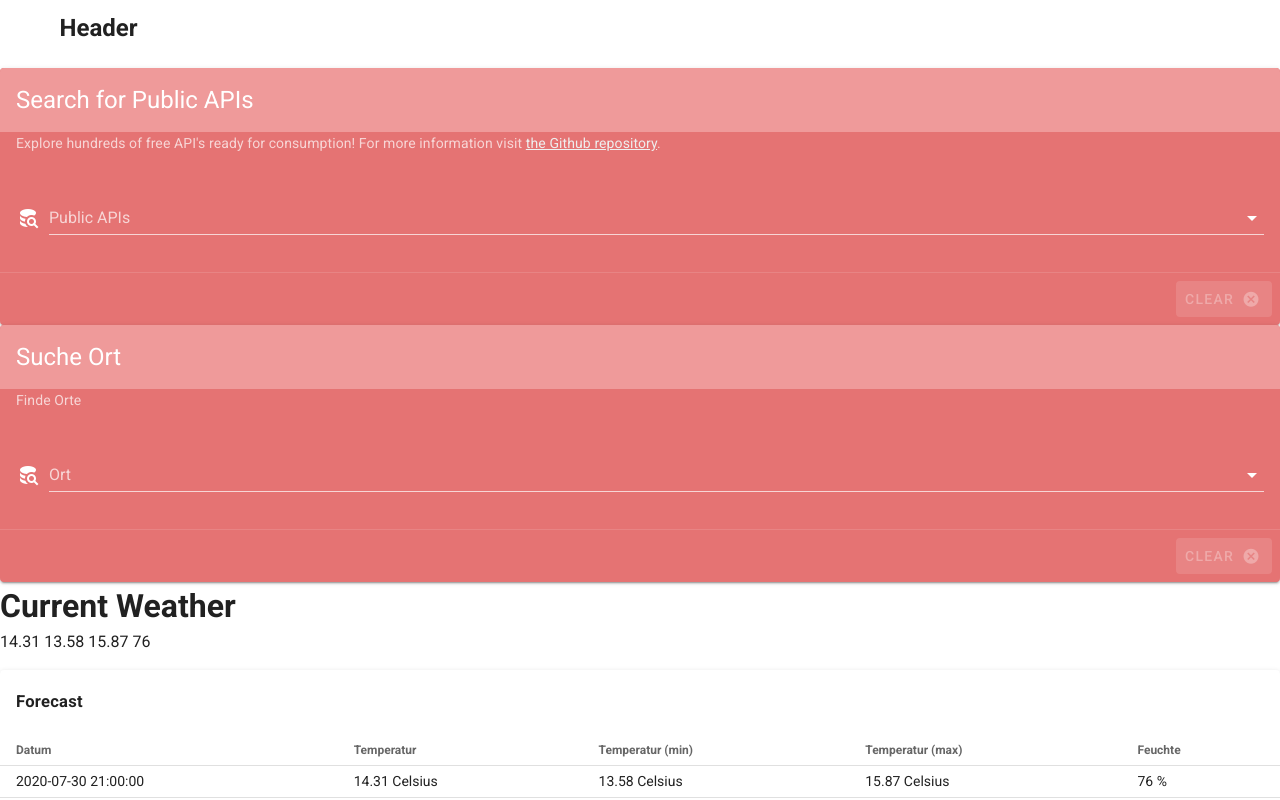
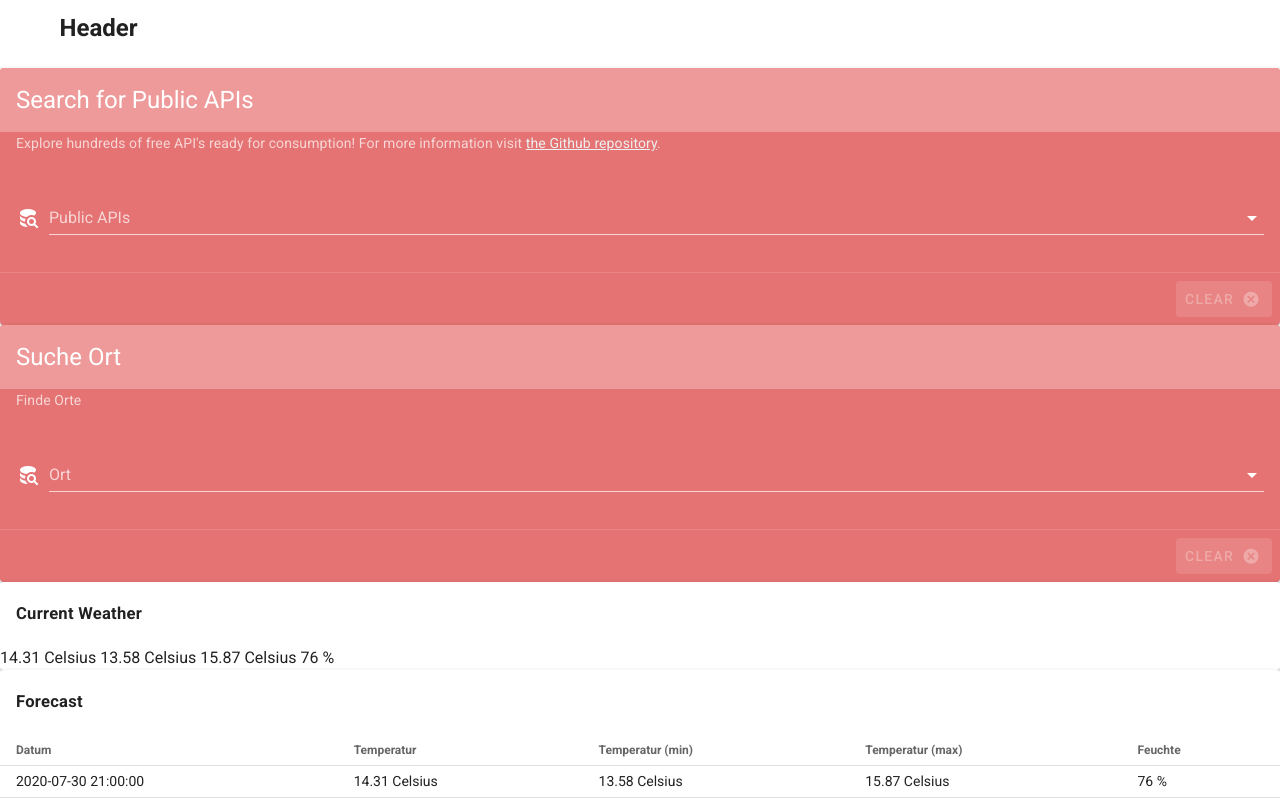
Before and after one commit to Chrichton/Weatherforcast, a Vue app in the folder Vue/vue-weather/: page / in a window 1280 px wide. Shown: the top 800 px of the page. Built offline with nearby package versions, Linux system fonts and the light colour scheme; what vue-uuid would draw is missing.

Commit message:
CurrentWeather with v-card

```diff
--- a/Vue/vue-weather/src/components/CurrentWeather.vue
+++ b/Vue/vue-weather/src/components/CurrentWeather.vue
@@ -1,13 +1,15 @@
 <template>
-    <div>
-        <h1>Current Weather</h1>
-        <p>
-            {{model.Temperature}}
-            {{model.MinimumTemperature}}
-            {{model.MaximumTemperature}}
-            {{model.Humidity}}
-        </p>
-    </div>
+    <v-card>
+        <v-card-title>
+            <h5 class="Display-1">Current Weather</h5>
+        </v-card-title>
+        <v-spacer>
+            {{model.Temperature}} Celsius
+            {{model.MinimumTemperature}} Celsius
+            {{model.MaximumTemperature}} Celsius
+            {{model.Humidity}} %
+    </v-spacer>
+    </v-card>
 </template>
 
 <script>
@@ -15,7 +17,3 @@ export default {
     props: ["model"]
 }
 </script>
-
-<style lang="less" scoped>
-
-</style>
```
